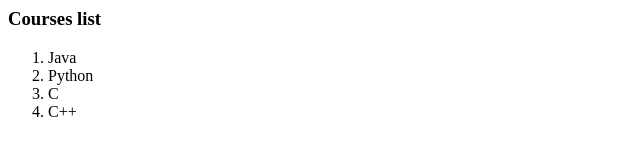
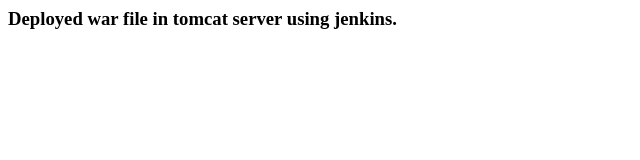
Before and after one commit to ishi28/test-git, a plain HTML site: page index.html in a window 1280 px wide. Shown: the whole page, without its empty margins (0-640 px from the left). Drawn offline with Linux system fonts and the light colour scheme.

Commit message:
Update index.html

```diff
--- a/index.html
+++ b/index.html
@@ -5,12 +5,6 @@
         </title>
     </head>
     <body>
-        <h3>Courses list</h3>
-        <ol>
-            <li>Java</li>
-            <li>Python</li>
-            <li>C</li>
-            <li>C++</li>
-        </ol>
+        <h3>Deployed war file in tomcat server using jenkins.</h3>
     </body>
 </html>
```
